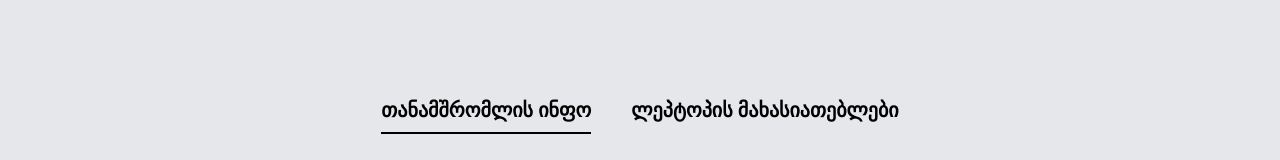
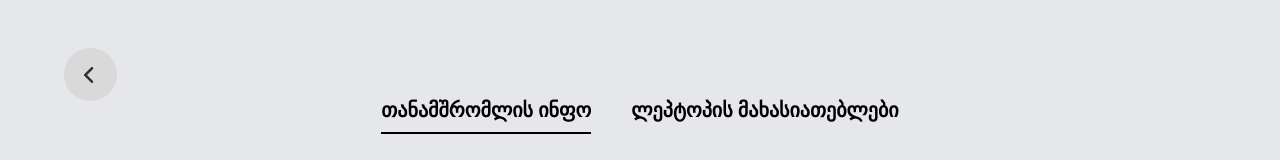
Before and after one commit to omarijalagania/pcfy, a Vue app: page /client-info in a window 1280 px wide. Shown: the top 160 px of the page. Built offline with nearby package versions, Linux system fonts and the light colour scheme; no server answers.

Commit message:
feat: add back button

```diff
--- a/src/components/shared/TheLayout.vue
+++ b/src/components/shared/TheLayout.vue
@@ -9,8 +9,13 @@ export default {
 
 <template>
   <div
-    class="min-h-screen flex flex-col justify-center items-center bg-gray-200"
+    class="min-h-screen relative flex flex-col justify-center items-center bg-gray-200"
   >
+    <img
+      class="object-cover absolute left-16 top-12 cursor-pointer"
+      src="../../assets/images/back.png"
+      alt="back-icon"
+    />
     <TheNav />
     <slot></slot>
   </div>
```
Also changed, not shown: src/assets/images/back.png (added).
